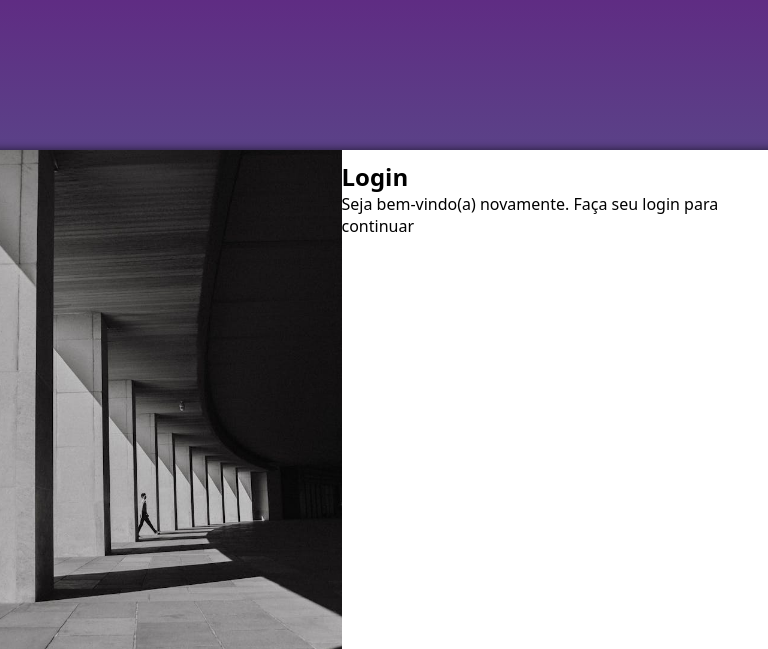
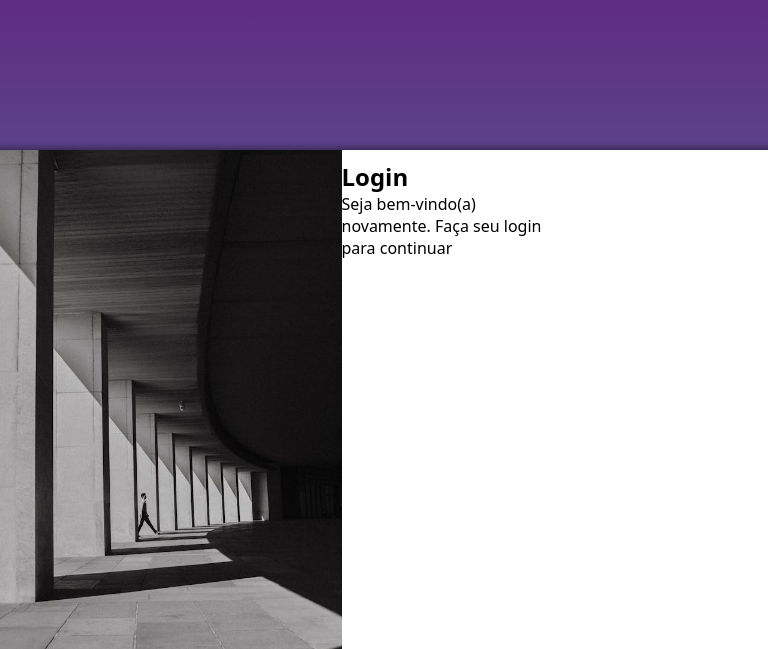
Before and after one commit to Lucas-Negrao/projeto-login, a PHP site: page / in a window 768 px wide; the page is wider, and only the part inside the window is pictured. Shown: the top 649 px of that part. Run offline with PHP 8.4, Linux system fonts and the light colour scheme.

Commit message:
mudando width

```diff
--- a/estilos/media-querys.css
+++ b/estilos/media-querys.css
@@ -24,7 +24,7 @@
     }
 
     section div#formulario{
-        width: 96%;
+        width: 70%;
     }
 }
 
@@ -45,7 +45,7 @@
     }
 
     section div#formulario >h1 p {
-        width: 98%;
+        width: 70%;
         padding: 10px;
         display: inline-block;
     }
```
